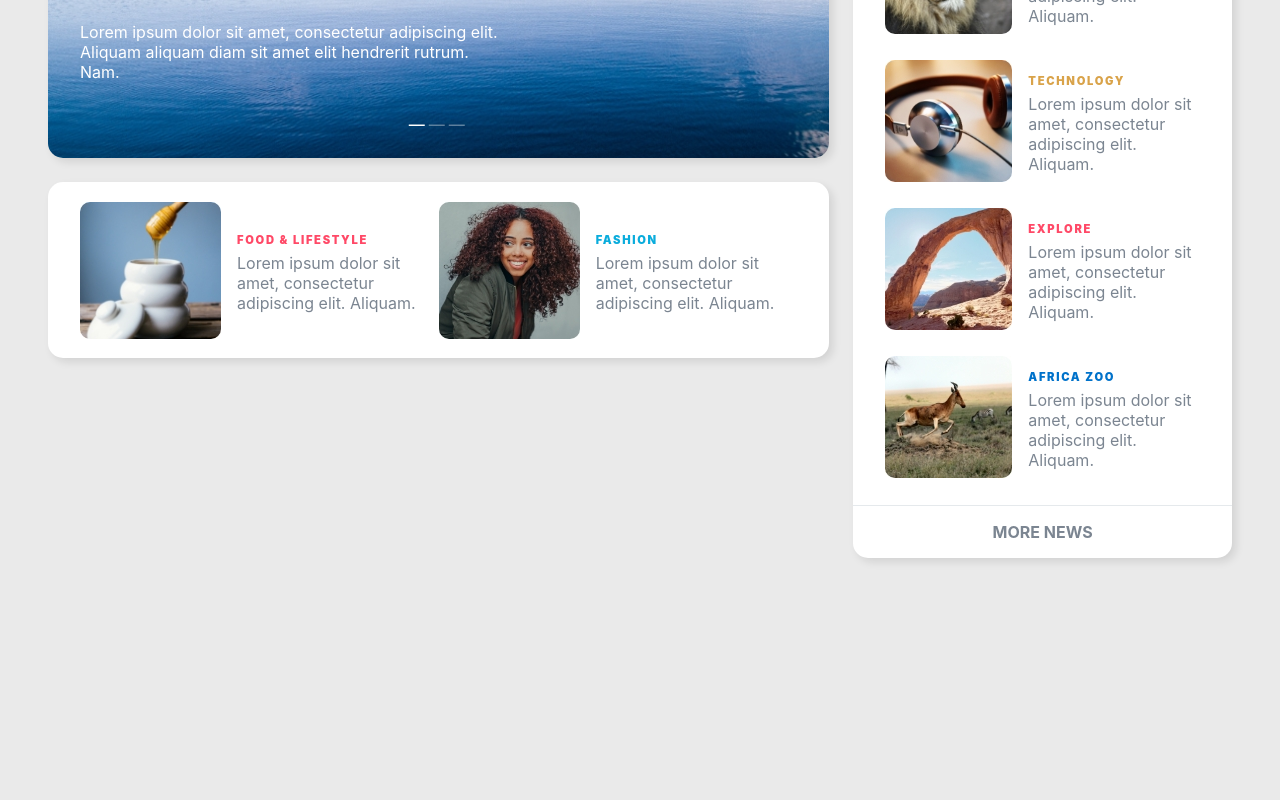
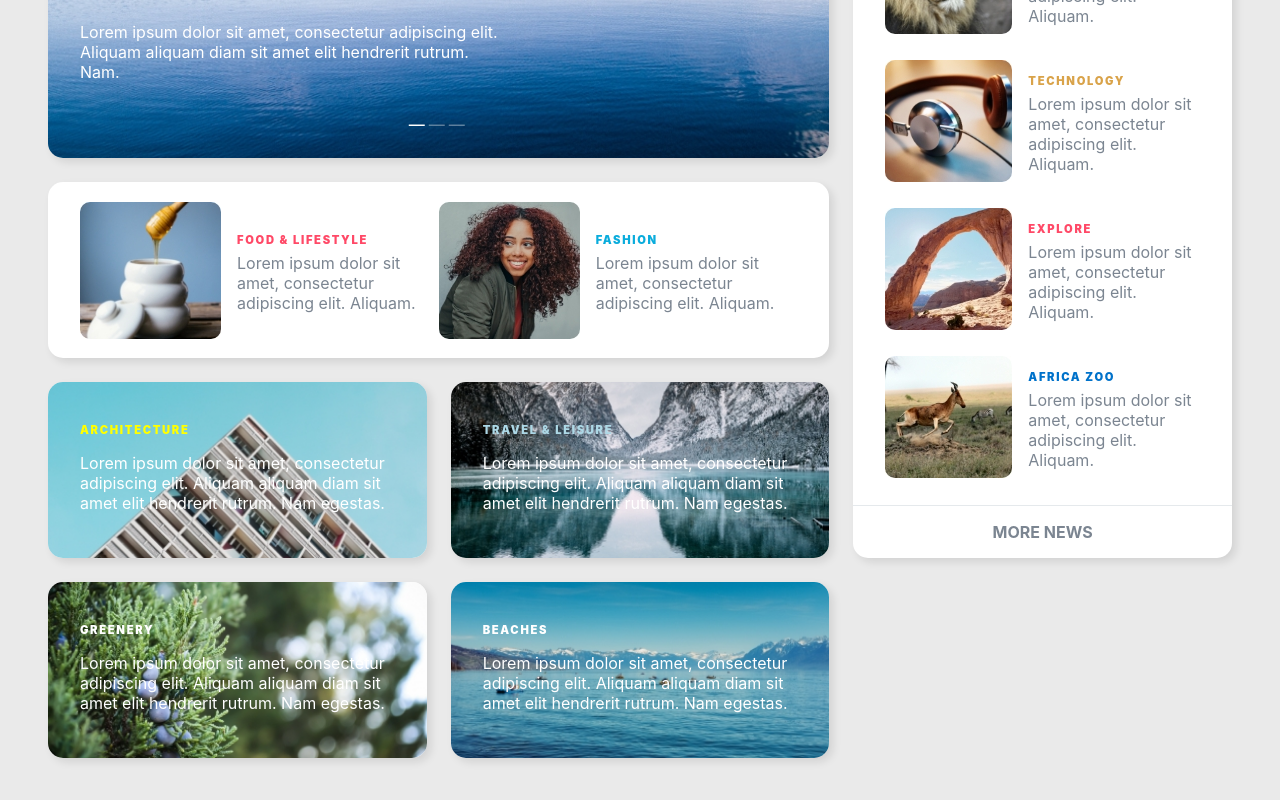
Before and after one commit to rts-cmk-wu04/react-komponenter-bqardi, a React (Create React App) app: page / in a window 1280 px wide. Shown: the part 1566-2366 px from the top of the page. Before the commit the page ends 2172 px from the top, so only its background shows below. Built offline with nearby package versions, Linux system fonts and the light colour scheme.

Commit message:
Locations component added

```diff
--- a/public/details.json
+++ b/public/details.json
@@ -226,7 +226,7 @@
         ]
     },
     "architecture": {
-        "span": "w8h2",
+        "span": "w4h2",
         "title": "",
         "color": "white",
         "content": [
@@ -240,15 +240,15 @@
             }
         ]
     },
-    "location": {
-        "span": "w8h2",
+    "leisure": {
+        "span": "w4h2",
         "title": "",
         "color": "white",
         "content": [
             {
                 "color": "lightblue",
                 "images": [
-                    "location_travel.jpg"
+                    "location_leisure.jpg"
                 ],
                 "title": "Travel & Leisure",
                 "text": "Lorem ipsum dolor sit amet, consectetur adipiscing elit. Aliquam aliquam diam sit amet elit hendrerit rutrum. Nam egestas."
@@ -256,12 +256,12 @@
         ]
     },
     "greenery": {
-        "span": "w8h2",
+        "span": "w4h2",
         "title": "",
         "color": "white",
         "content": [
             {
-                "color": "lightgreen",
+                "color": "white",
                 "images": [
                     "location_greenery.jpg"
                 ],
@@ -271,7 +271,7 @@
         ]
     },
     "beaches": {
-        "span": "w8h2",
+        "span": "w4h2",
         "title": "",
         "color": "white",
         "content": [
--- a/src/App.js
+++ b/src/App.js
@@ -8,6 +8,7 @@ import Travel from './components/Travel';
 import Places from './components/Places';
 import LatestNews from './components/LatestNews';
 import Lifestyle from './components/Lifestyle';
+import Location from './components/Location';
 
 function App() {
   var [details, setDetails] = useState({});
@@ -56,6 +57,18 @@ function App() {
       <Card details={details.lifestyle}>
         <Lifestyle item={details.lifestyle}/>
       </Card>
+      <Card details={details.architecture}>
+        <Location item={details.architecture}/>
+      </Card>
+      <Card details={details.leisure}>
+        <Location item={details.leisure}/>
+      </Card>
+      <Card details={details.greenery}>
+        <Location item={details.greenery}/>
+      </Card>
+      <Card details={details.beaches}>
+        <Location item={details.beaches}/>
+      </Card>
     </section>
   );
 }
--- a/src/components/Card.css
+++ b/src/components/Card.css
@@ -1,4 +1,5 @@
 .Card{
+    position: relative;
     border-radius: 15px;
     overflow: hidden;
     box-shadow: 4px 4px 8px rgba(0, 0, 0, 0.1);
@@ -27,3 +28,11 @@
     grid-column: span 8;
     grid-row: span 2;
 }
+.Card.w8h2{
+    grid-column: span 8;
+    grid-row: span 2;
+}
+.Card.w4h2{
+    grid-column: span 4;
+    grid-row: span 2;
+}
--- /dev/null
+++ b/src/components/Location.css
@@ -0,0 +1,20 @@
+.Location{
+    position: absolute;
+    top: 0;
+    height: 100%;
+}
+.Location__image{
+    position: absolute;
+    top: 0;
+    left: 0;
+    width: 100%;
+    height: 100%;
+    object-fit: cover;
+}
+.Location__content{
+    position: relative;
+    padding: 2em;
+}
+.Location__text{
+    color: white;
+}
--- /dev/null
+++ b/src/components/Location.js
@@ -0,0 +1,16 @@
+import "./Location.css";
+
+function Location({item}){
+    var content = item?.content[0];
+    return (
+        <article className="Location">
+            <img className="Location__image" src={`./images/${content?.images[0]}`} alt="Location"/>
+            <div className="Location__content">
+                <h2 className="Location__category Category" style={{color: content?.color}}>{content?.title}</h2>
+                <p className="Location__text">{content?.text}</p>
+            </div>
+        </article>
+    );
+}
+
+export default Location;
```
Also changed, not shown: public/images/location_leisure.jpg (renamed from public/images/location_travel.jpg), 1 other file (tests, documents, lock files or other folders).
